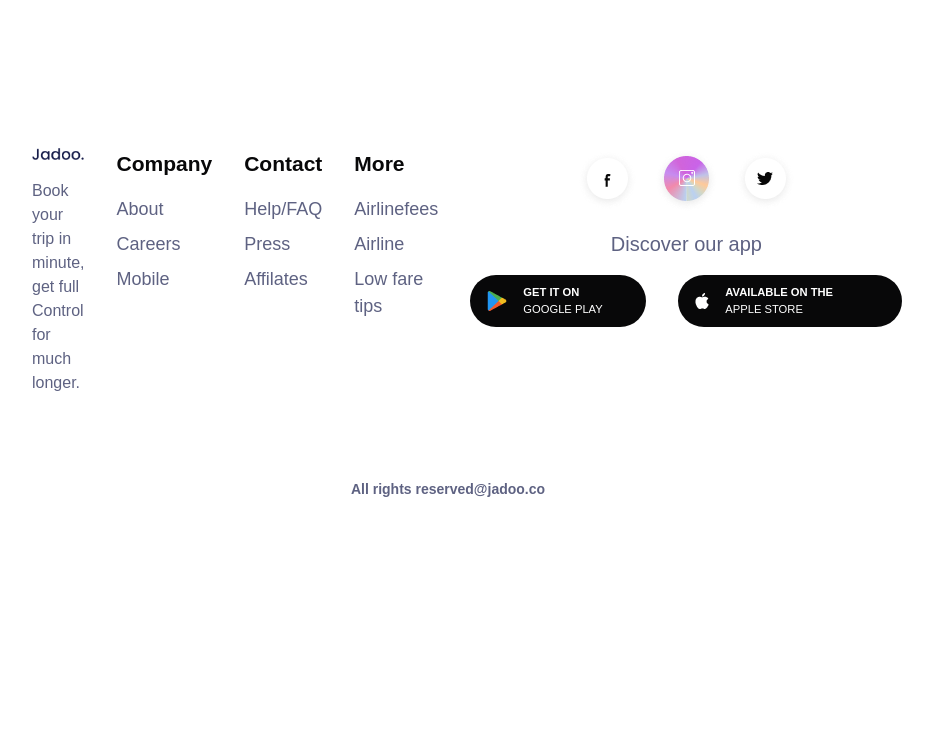
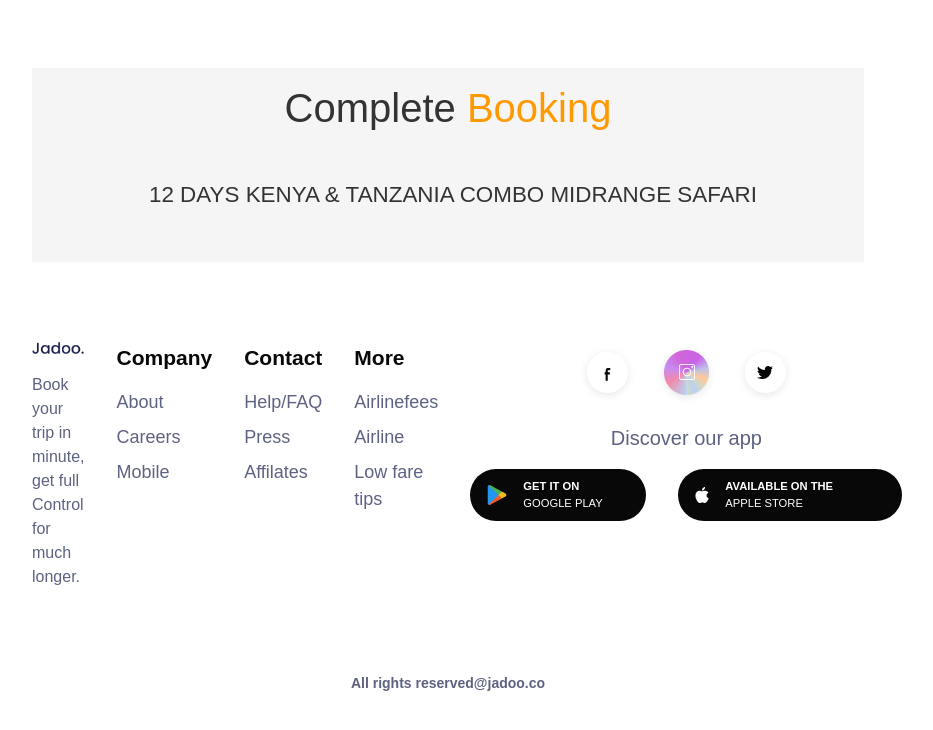
Before and after one commit to Qarani-m/Travel-Agency-Landing-Page-main, a Next.js app: page /destinations/booking in a window 1280 px wide. Shown: the top 730 px of the page, without its empty margins (192-1125 px from the left). Built offline with nearby package versions, Linux system fonts and the light colour scheme; a web font is replaced by a local one.

Commit message:
yet another commit

```diff
--- a/src/app/destinations/booking/page.tsx
+++ b/src/app/destinations/booking/page.tsx
@@ -8,6 +8,10 @@ function page() {
     style={{ height: "auto"}}>
         <NavBar/>
 
+        <div>
+        <CompleteBooking/>
+        </div>
+
         <div style={{marginTop:"10vh"}}>
         <FooterSection/>
       </div>
@@ -16,4 +20,24 @@ function page() {
   )
 }
 
+
+
+
+
+
+
+const CompleteBooking = () => {
+  return (
+    <div style={{ display: 'flex', alignItems: 'center', justifyContent:"center",padding: '10px', backgroundColor: '#f5f5f5', flexDirection:"column" }}>
+      <h2 style={{ margin: 0, color: '#333333', fontWeight: 'normal', fontSize:"2.5rem"}}>
+        Complete <span style={{ color: '#ff9900' }}>Booking</span>
+      </h2>
+      <p style={{fontSize:"1.4rem", marginTop: "5vh", marginBottom: "5vh", marginLeft: '10px', color: '#333333', fontWeight: 'normal' }}>12 DAYS KENYA & TANZANIA COMBO MIDRANGE SAFARI</p>
+    </div>
+  );
+};
+
+
+
+
 export default page
```
